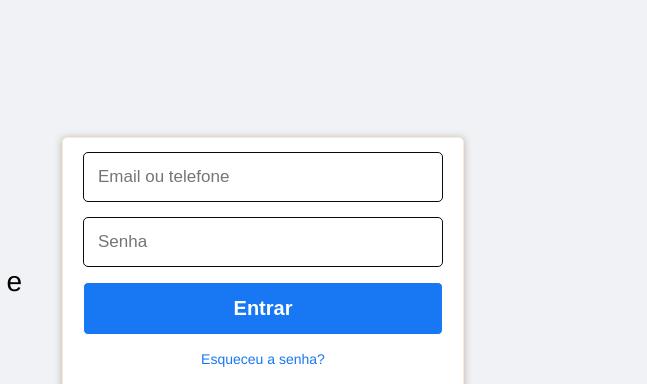
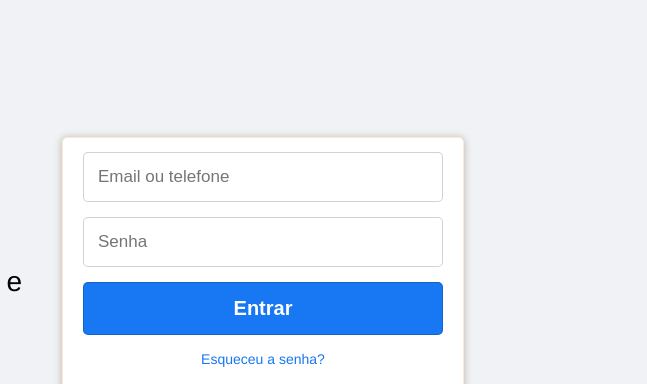
Before and after one commit to Mlfsjunior/Facebook-exercicio, a plain HTML site: page index.html in a window 1280 px wide. Shown: the top 384 px of the page, 633-1280 px from the left. Drawn offline with Linux system fonts and the light colour scheme.

Commit message:
Update style.css

```diff
--- a/style.css
+++ b/style.css
@@ -86,6 +86,7 @@ input{
   color: rgb(10, 10, 10);
   border-radius: 5px;
   border: 1px solid;
+  border-color: rgba(10, 10, 10, 0.182);
   margin-bottom: 10px;
   outline-color: rgba(24, 118, 242, 0.636);
   font-size: 17px;
```
